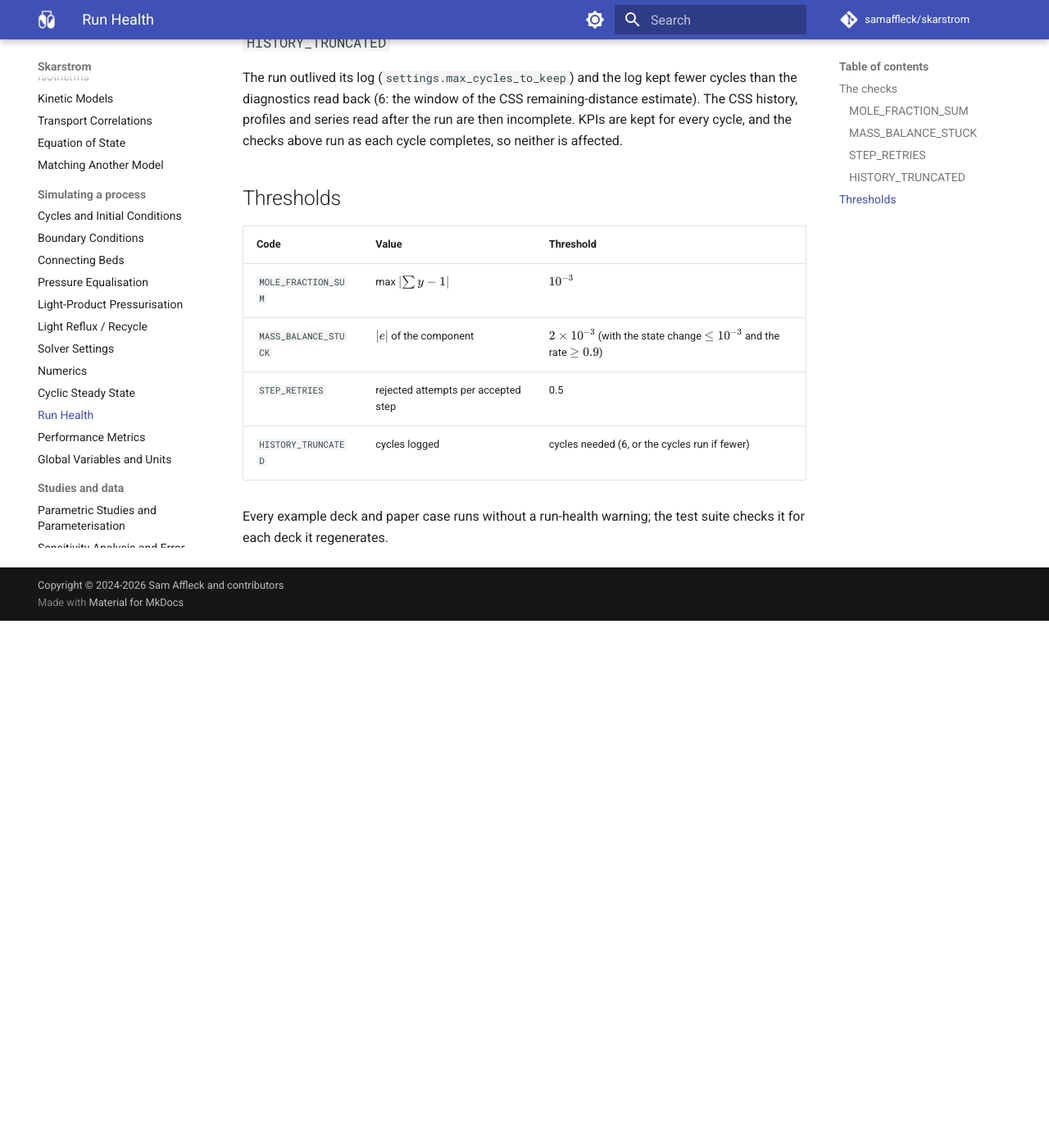
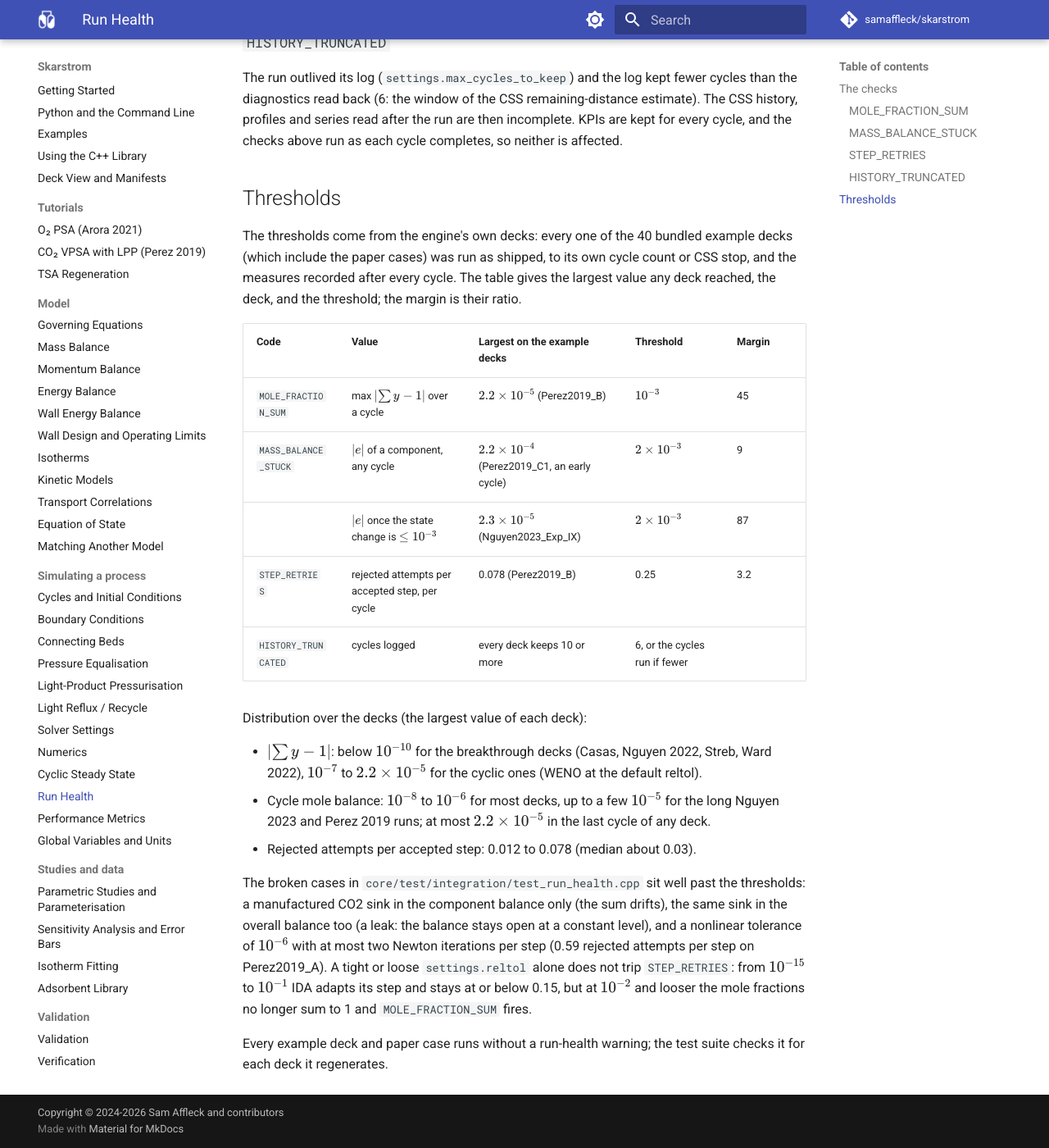
Before and after one commit to samaffleck/skarstrom, an MkDocs documentation site: the page built from docs/run-health.md, in a window 1280 px wide and 1400 px high, scrolled down 1695 px. Shown: the whole window at 82% size. Built offline with MkDocs 1.6.1 and Material for MkDocs 9.7.7, drawn with Linux system fonts in a browser that asks for light colours; comment, search, counter and statistics services are not loaded; before the commit the page ends 2452 px from its top, so only the background shows below that.

Commit message:
Run health: document the measured distribution; AGENTS.md summary
Co-Authored-By: Claude Opus 5.5 <noreply@anthropic.com>
Claude-Session: https://claude.ai/code/session_01LRbL7VowvCYLsPbqwSkkPk
Signed-off-by: Claude <noreply@anthropic.com>

```diff
--- a/docs/run-health.md
+++ b/docs/run-health.md
@@ -71,12 +71,33 @@ completes, so neither is affected.
 
 ## Thresholds
 
-| Code | Value | Threshold |
-|---|---|---|
-| `MOLE_FRACTION_SUM` | max $\lvert\sum y - 1\rvert$ | $10^{-3}$ |
-| `MASS_BALANCE_STUCK` | $\lvert e\rvert$ of the component | $2 \times 10^{-3}$ (with the state change $\le 10^{-3}$ and the rate $\ge 0.9$) |
-| `STEP_RETRIES` | rejected attempts per accepted step | 0.5 |
-| `HISTORY_TRUNCATED` | cycles logged | cycles needed (6, or the cycles run if fewer) |
+The thresholds come from the engine's own decks: every one of the 40 bundled example decks (which include
+the paper cases) was run as shipped, to its own cycle count or CSS stop, and the measures recorded after every
+cycle. The table gives the largest value any deck reached, the deck, and the threshold; the margin is their
+ratio.
+
+| Code | Value | Largest on the example decks | Threshold | Margin |
+|---|---|---|---|---|
+| `MOLE_FRACTION_SUM` | max $\lvert\sum y - 1\rvert$ over a cycle | $2.2 \times 10^{-5}$ (Perez2019_B) | $10^{-3}$ | 45 |
+| `MASS_BALANCE_STUCK` | $\lvert e\rvert$ of a component, any cycle | $2.2 \times 10^{-4}$ (Perez2019_C1, an early cycle) | $2 \times 10^{-3}$ | 9 |
+| | $\lvert e\rvert$ once the state change is $\le 10^{-3}$ | $2.3 \times 10^{-5}$ (Nguyen2023_Exp_IX) | $2 \times 10^{-3}$ | 87 |
+| `STEP_RETRIES` | rejected attempts per accepted step, per cycle | 0.078 (Perez2019_B) | 0.25 | 3.2 |
+| `HISTORY_TRUNCATED` | cycles logged | every deck keeps 10 or more | 6, or the cycles run if fewer | |
+
+Distribution over the decks (the largest value of each deck):
+
+- $\lvert\sum y - 1\rvert$: below $10^{-10}$ for the breakthrough decks (Casas, Nguyen 2022, Streb,
+  Ward 2022), $10^{-7}$ to $2.2 \times 10^{-5}$ for the cyclic ones (WENO at the default reltol).
+- Cycle mole balance: $10^{-8}$ to $10^{-6}$ for most decks, up to a few $10^{-5}$ for the long Nguyen 2023
+  and Perez 2019 runs; at most $2.2 \times 10^{-5}$ in the last cycle of any deck.
+- Rejected attempts per accepted step: 0.012 to 0.078 (median about 0.03).
+
+The broken cases in `core/test/integration/test_run_health.cpp` sit well past the thresholds: a manufactured
+CO2 sink in the component balance only (the sum drifts), the same sink in the overall balance too (a leak:
+the balance stays open at a constant level), and a nonlinear tolerance of $10^{-6}$ with at most two Newton
+iterations per step (0.59 rejected attempts per step on Perez2019_A). A tight or loose `settings.reltol` alone
+does not trip `STEP_RETRIES`: from $10^{-15}$ to $10^{-1}$ IDA adapts its step and stays at or below 0.15, but at
+$10^{-2}$ and looser the mole fractions no longer sum to 1 and `MOLE_FRACTION_SUM` fires.
 
 Every example deck and paper case runs without a run-health warning; the test suite checks it for each deck it
 regenerates.
```
Also changed, not shown: AGENTS.md (+2 -1 lines), 1 other file.
